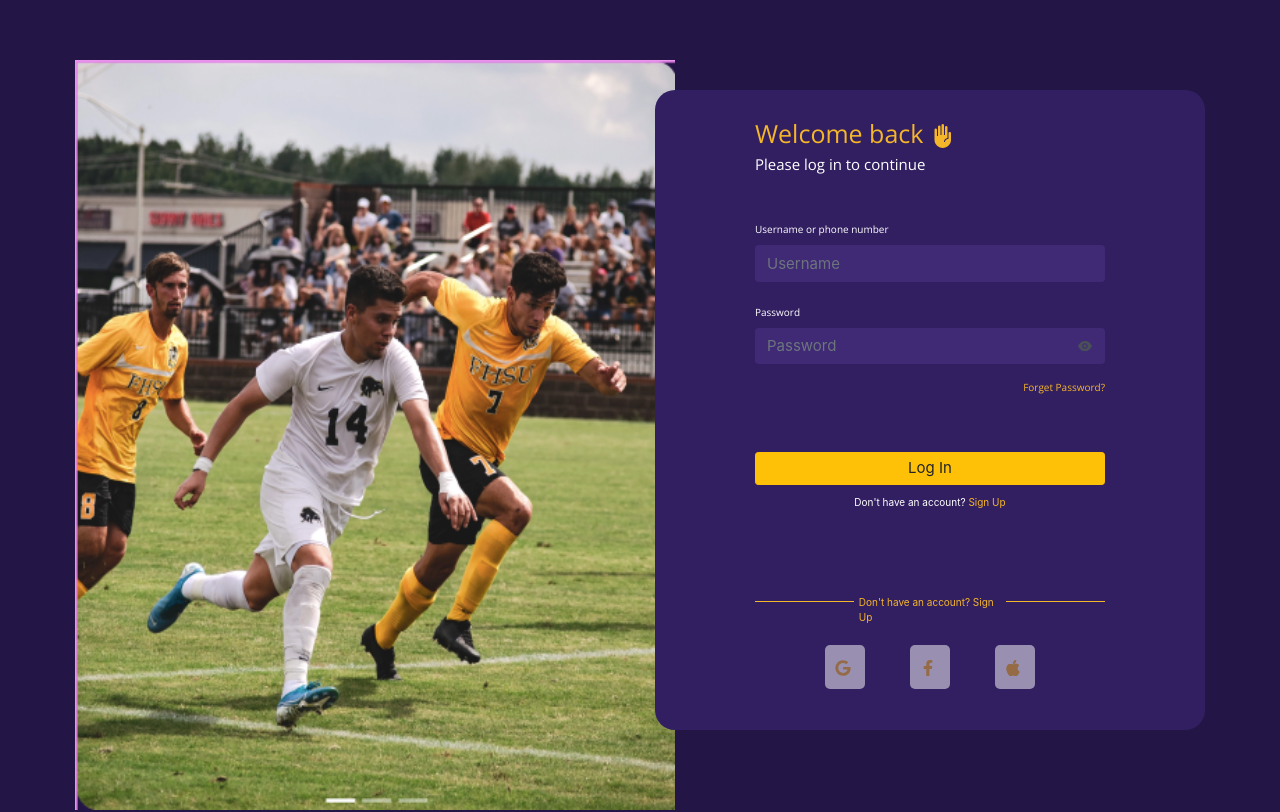
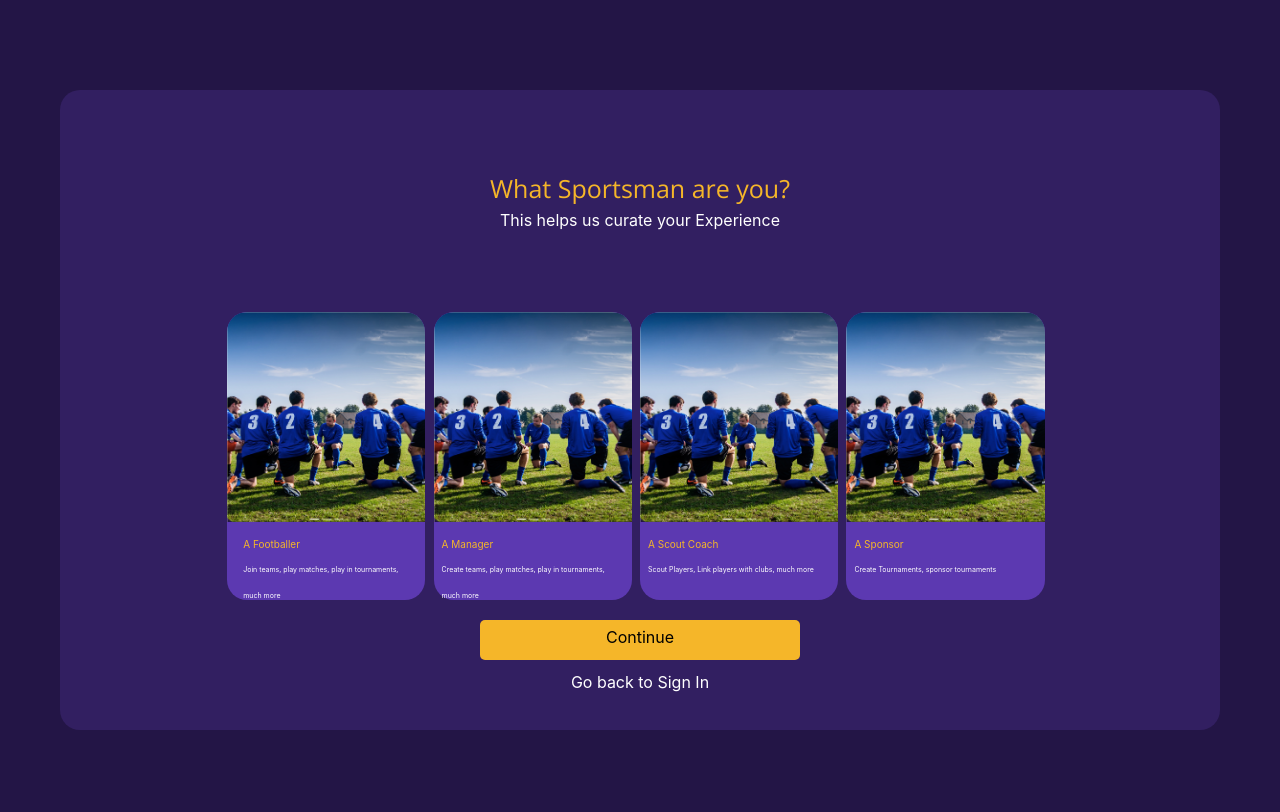
Before and after one commit to PETRUSBLACK/Soccer, a React (Create React App) app: page / in a window 1280 px wide. Shown: the top 812 px of the page. Built offline with nearby package versions, Linux system fonts and the light colour scheme.

Commit message:
Continue

```diff
--- a/src/App.js
+++ b/src/App.js
@@ -1,16 +1,18 @@
 import './App.css';
-import Login from './Components/logIn/login'
-import CreateAccount from './Components/create-account/createAcc'
-import Otp from './Components/OTP/otp';
+// import Login from './Components/logIn/login'
+// import CreateAccount from './Components/create-account/createAcc'
+// import Otp from './Components/OTP/otp';
 import CreateAllcards from './Components/all-cards/create-all-cards';
+// import Continue from './Components/all-cards/continue';
 
 function App() {
   return (
     <>
-      <Login />
-      <CreateAccount />
-      <Otp />
+      {/* <Login /> */}
+      {/* <CreateAccount /> */}
+      {/* <Otp /> */}
       <CreateAllcards />
+      {/* <Continue /> */}
     </>
   );
 }
--- /dev/null
+++ b/src/Components/all-cards/continue.jsx
@@ -0,0 +1,20 @@
+import React from "react";
+import './create.css';
+
+function Continue(){
+    return(
+        <div
+        style={{
+            backgroundColor:'#F5B629',
+            height:"5vh",
+            width:"25vw",
+            margin:"0 auto",
+            borderRadius:"5px",
+            paddingTop: "5px",
+            color:"black",
+            marginTop:"20px"}} >
+            <center>Continue</center>
+        </div>
+    )
+}
+export default Continue;
--- a/src/Components/all-cards/create-all-cards.jsx
+++ b/src/Components/all-cards/create-all-cards.jsx
@@ -1,6 +1,8 @@
 import React from 'react'
+import { BsAlignCenter } from 'react-icons/bs';
 import './create.css';
 import logo_2 from './images/logo_2.png'
+import Continue from './continue';
 
 function CreateAccount() {
     return(
@@ -40,7 +42,10 @@ function CreateAccount() {
                       </p>
               </div>
             </div>
-            <center style={{marginTop:"70px"}}>Go back to Sign In</center>
+
+            {/* adding the continue component */}
+            <Continue />
+            <center style={{marginTop:"10px"}}>Go back to Sign In</center>
           </div>
         </div>
       </section>
```
Also changed, not shown: src/Components/all-cards/all-cards.jsx (deleted, +0 -39 lines).
